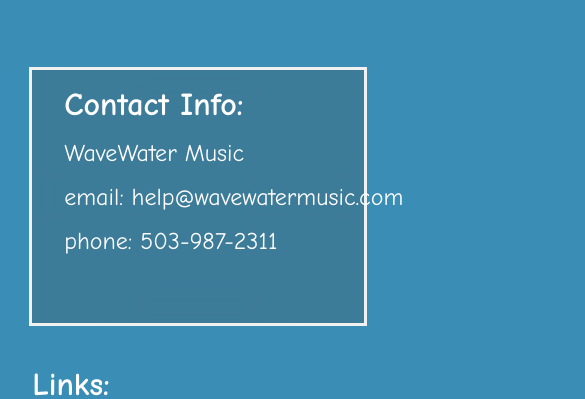
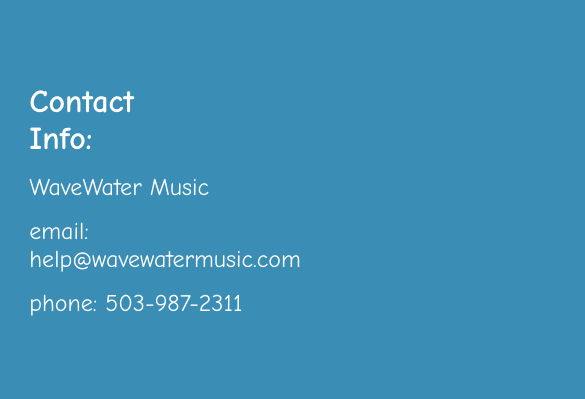
Before and after one commit to austinnorgaard/wavewater, a React app: page /info in a window 390 px wide. Shown: the part 60-459 px from the top of the page, 585 px wide, since content can reach past the window. Built offline with nearby package versions, Linux system fonts and the light colour scheme.

Commit message:
Added styling for mobile

```diff
--- a/package.json
+++ b/package.json
@@ -16,6 +16,7 @@
     "import": "^0.0.6",
     "localforage": "^1.10.0",
     "match-sorter": "^6.3.1",
+    "nodemon": "^2.0.22",
     "react": "^18.2.0",
     "react-burger-menu": "^3.0.9",
     "react-dom": "^18.2.0",
@@ -30,7 +31,7 @@
   "scripts": {
     "start": "react-scripts start",
     "build": "react-scripts build",
-    "test": "react-scripts test",
+    "test": "nodemon /src/index.js",
     "eject": "react-scripts eject"
   },
   "eslintConfig": {
--- a/src/components/home/home.js
+++ b/src/components/home/home.js
@@ -4,16 +4,11 @@
 import { Link } from 'react-router-dom';
 import Header from '../header/header';
 
-const images = [
-    {
-    },
-  ];
-
 function Home() {
     return (
         <Box className="Home">
             <Header />
-            <div class="bg-image"/>
+            <div className="bg-image"/>
             <Box as="main" id="main">
                 <Box as="section" id="home">
                     <Box as="h1">Who We Are</Box>
--- a/src/style.css
+++ b/src/style.css
@@ -17,7 +17,8 @@
 body {
   font-family: Arial, sans-serif;
   margin: 0;
-  height: 100%;
+  bottom: 0;
+  height: 100vh;
   background: #3a8db4;
 }
 
@@ -218,7 +219,7 @@
   margin-top: 15vh;
 
   width: 85%;
-  height: 60%;
+  height: 70%;
 
   z-index: 2;
 
@@ -268,6 +269,24 @@
 
   nav ul, .Info main, #projects ul {
     flex-direction: column;
+  }
+
+  .Home #main {
+    height: 80%;
+  }
+
+  .Home #main * {
+    max-height: 30%;
+  }
+
+  .Info main {
+    border: none;
+    background: #3a8db4;
+  }
+
+  .Info main #content {
+    margin-left: -2rem;
+    max-width: 7rem;
   }
 
   .Info main, #projects ul {
```
Also changed, not shown: 1 other file.
